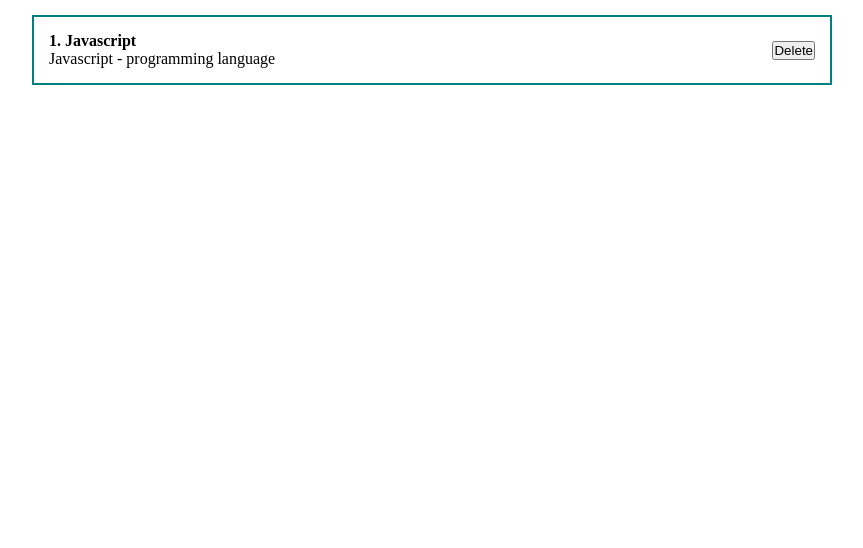
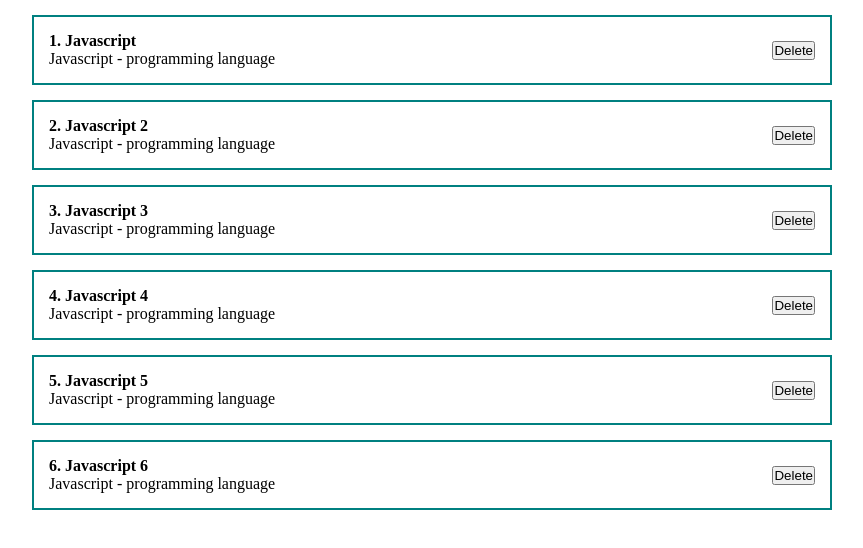
Before and after one commit to kuznetsov-adev/react-first, a React (Create React App) app: page / in a window 1280 px wide. Shown: the top 548 px of the page, without its empty margins (208-1071 px from the left). Built offline with nearby package versions, Linux system fonts and the light colour scheme.

Commit message:
React begin: add creating React components from array of objects

```diff
--- a/src/App.js
+++ b/src/App.js
@@ -1,16 +1,24 @@
 import React, {useState} from "react";
-import Counter from "./components/Counter";
-import ClassCounter from "./components/ClassCounter";
 import './styles/App.css'
 import PostItem from "./components/PostItem";
 
 function App() {
-
-    const [value, setValue] = useState('Text inside input')
+    const [posts, setPosts] = useState([
+        {id: 1, title: 'Javascript', description: 'Javascript - programming language'},
+        {id: 2, title: 'Javascript 2', description: 'Javascript - programming language'},
+        {id: 3, title: 'Javascript 3', description: 'Javascript - programming language'},
+        {id: 4, title: 'Javascript 4', description: 'Javascript - programming language'},
+        {id: 5, title: 'Javascript 5', description: 'Javascript - programming language'},
+        {id: 6, title: 'Javascript 6', description: 'Javascript - programming language'},
+    ])
 
     return (
         <div className="App">
-           <PostItem post={{id: 1, title: 'Javascript', description: 'Javascript - programming language'}}/>
+            { posts.map(post =>
+                //при создании React компонентов из списка, для каждого нужно указывать параметр key
+                //key должен хранить уникальное значение
+                <PostItem post={ post } key={post.id}/>
+            )}
         </div>
     );
 }
--- a/src/components/PostItem.jsx
+++ b/src/components/PostItem.jsx
@@ -1,7 +1,6 @@
 import React from "react";
 
 const PostItem = function (props) {
-    console.log(props)
     return (
         <div className="post">
             <div className="post__content">
```
